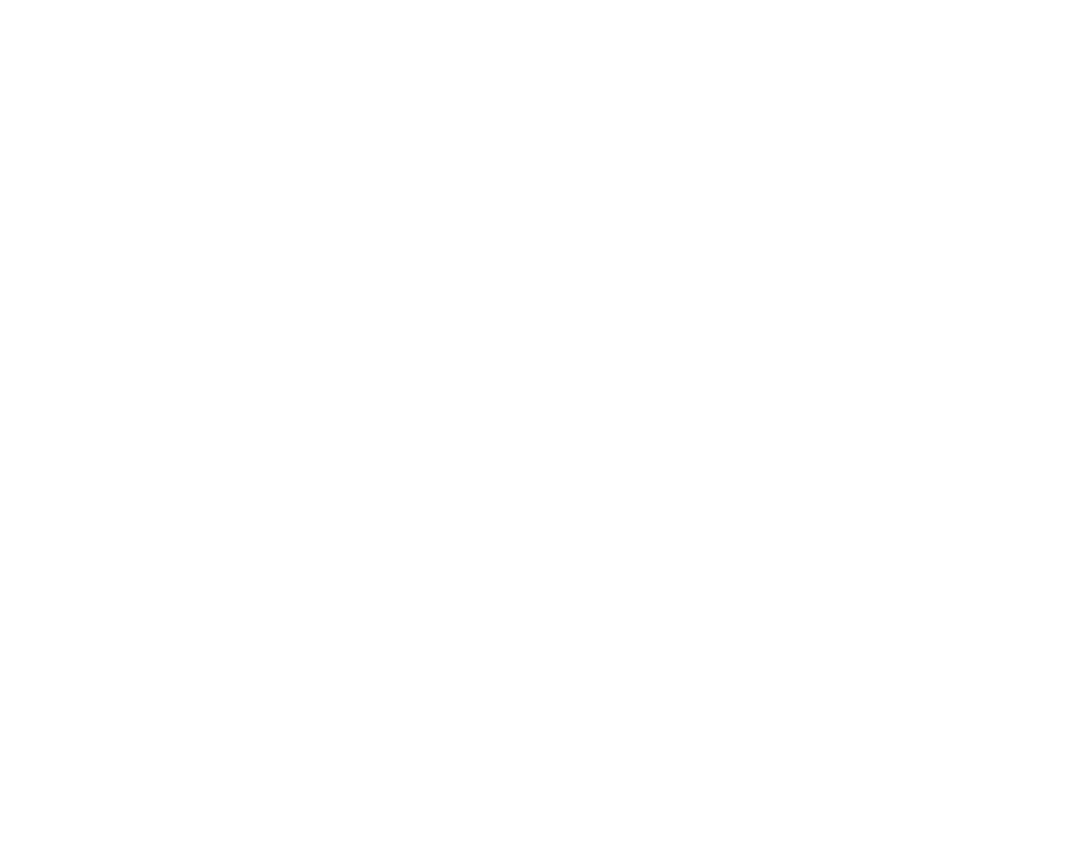
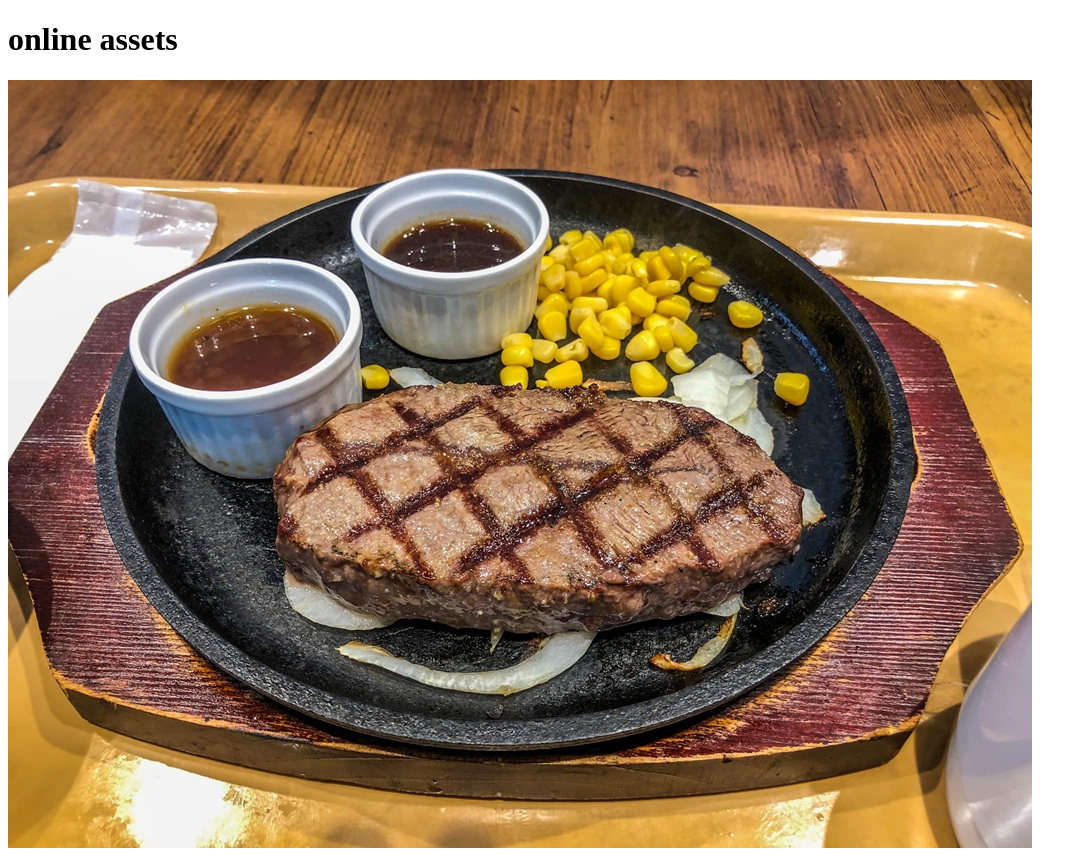
Before and after one commit to osamum/publish, a plain HTML site: page index.html in a window 1280 px wide. Shown: the whole page, without its empty margins (0-1087 px from the left). Before the commit the page ends 800 px from the top, so only its background shows below. Drawn offline with Linux system fonts and the light colour scheme.

Commit message:
steak picture add

```diff
--- a/index.html
+++ b/index.html
@@ -6,6 +6,8 @@
     <title>HTTP publish dev assets</title>
 </head>
 <body>
+    <h1>online assets</h1>
 
+    <img src="assets/steak.jpg">
 </body>
 </html>
```
